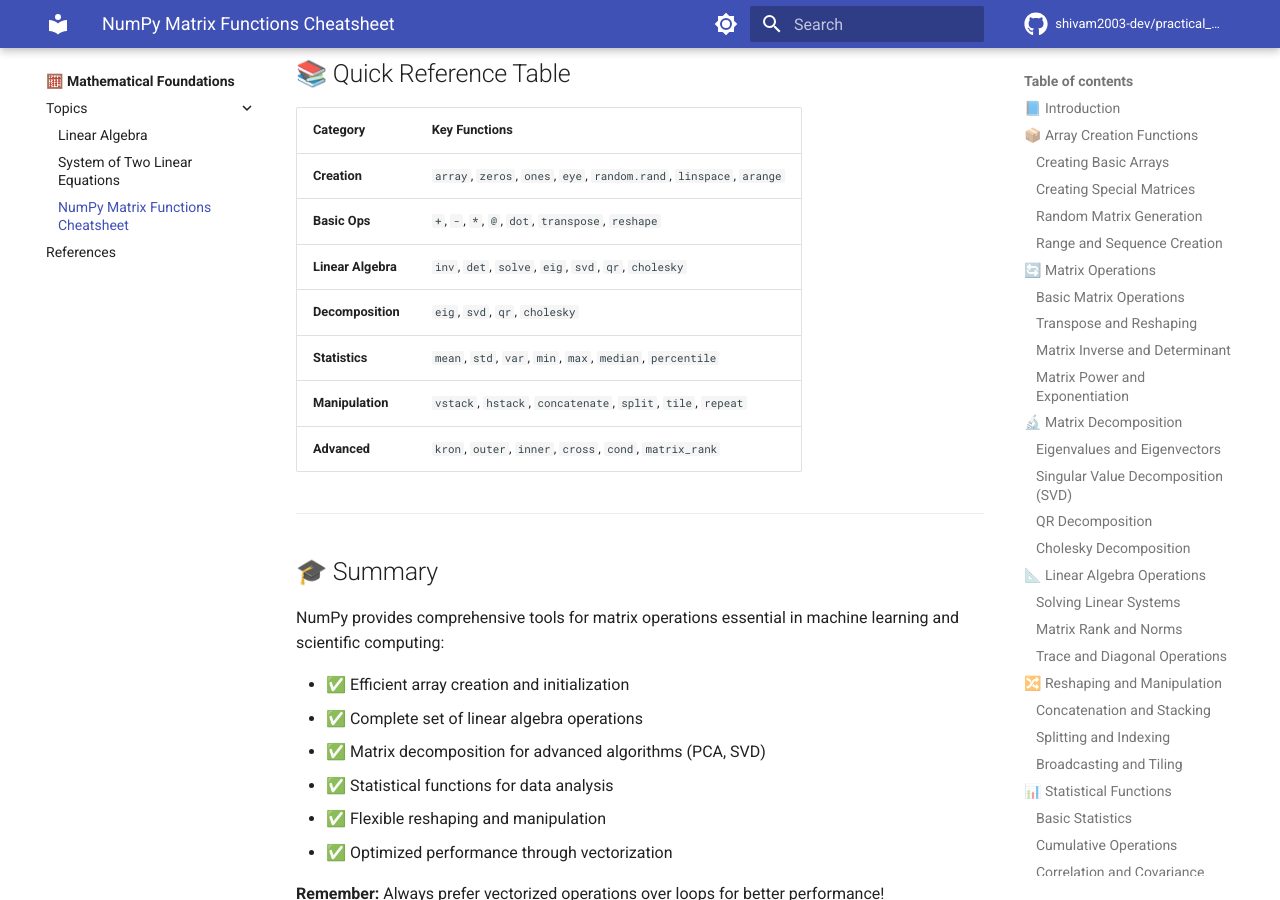
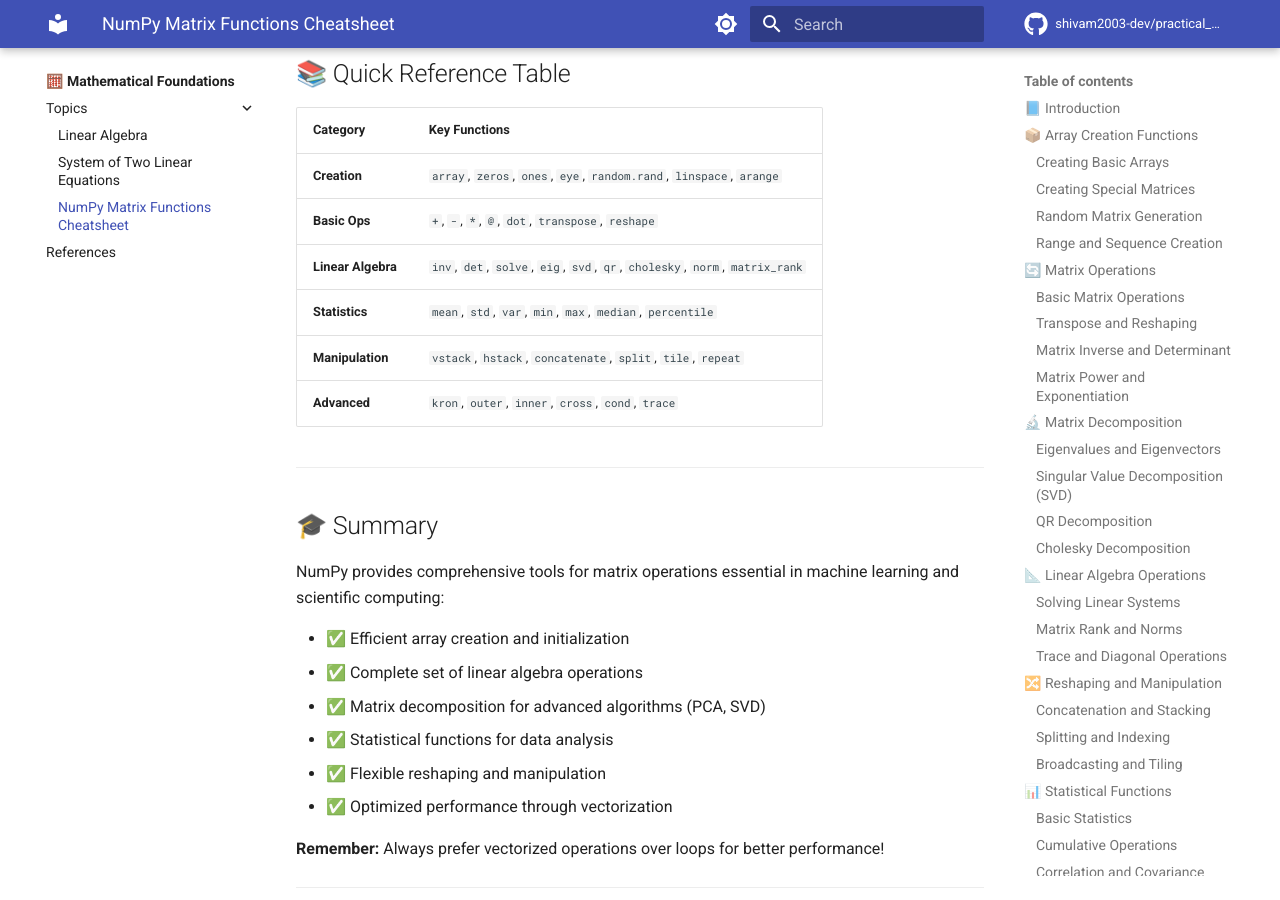
Before and after one commit to shivam2003-dev/practical_blogs, an MkDocs documentation site: the page built from docs/semester-1/mathematical-foundations/topics/numpy-matrix-functions.md, in a window 1280 px wide and 900 px high, scrolled down 13921 px. Built offline with MkDocs 1.6.1 and Material for MkDocs 9.7.7, drawn with Linux system fonts in a browser that asks for light colours; comment, search, counter and statistics services are not loaded.

Commit message:
Remove redundant Decomposition row from quick reference table
Co-authored-by: shivam2003-dev <78433942+shivam2003-dev@users.noreply.github.com>

```diff
--- a/docs/semester-1/mathematical-foundations/topics/numpy-matrix-functions.md
+++ b/docs/semester-1/mathematical-foundations/topics/numpy-matrix-functions.md
@@ -693,11 +693,10 @@ A += 5  # More memory efficient
 |----------|--------------|
 | **Creation** | `array`, `zeros`, `ones`, `eye`, `random.rand`, `linspace`, `arange` |
 | **Basic Ops** | `+`, `-`, `*`, `@`, `dot`, `transpose`, `reshape` |
-| **Linear Algebra** | `inv`, `det`, `solve`, `eig`, `svd`, `qr`, `cholesky` |
-| **Decomposition** | `eig`, `svd`, `qr`, `cholesky` |
+| **Linear Algebra** | `inv`, `det`, `solve`, `eig`, `svd`, `qr`, `cholesky`, `norm`, `matrix_rank` |
 | **Statistics** | `mean`, `std`, `var`, `min`, `max`, `median`, `percentile` |
 | **Manipulation** | `vstack`, `hstack`, `concatenate`, `split`, `tile`, `repeat` |
-| **Advanced** | `kron`, `outer`, `inner`, `cross`, `cond`, `matrix_rank` |
+| **Advanced** | `kron`, `outer`, `inner`, `cross`, `cond`, `trace` |
 
 ---
 
```
